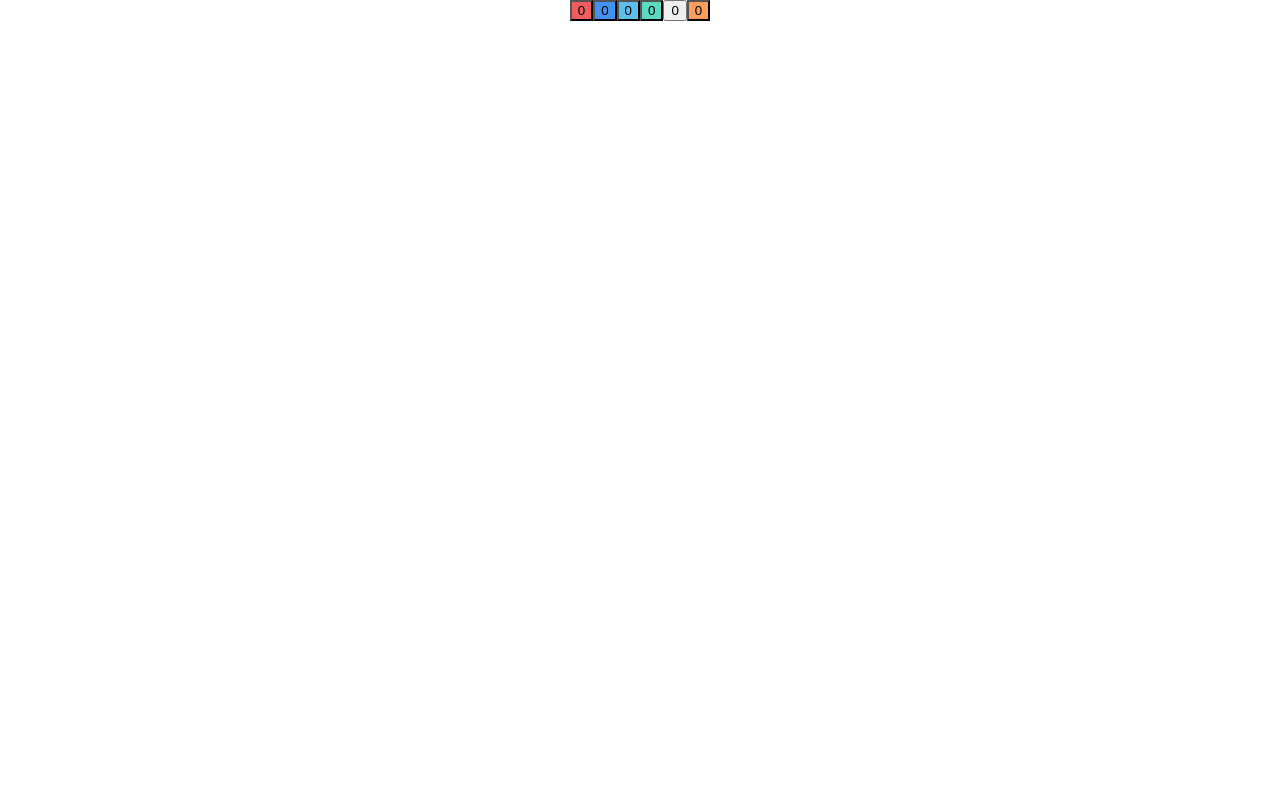
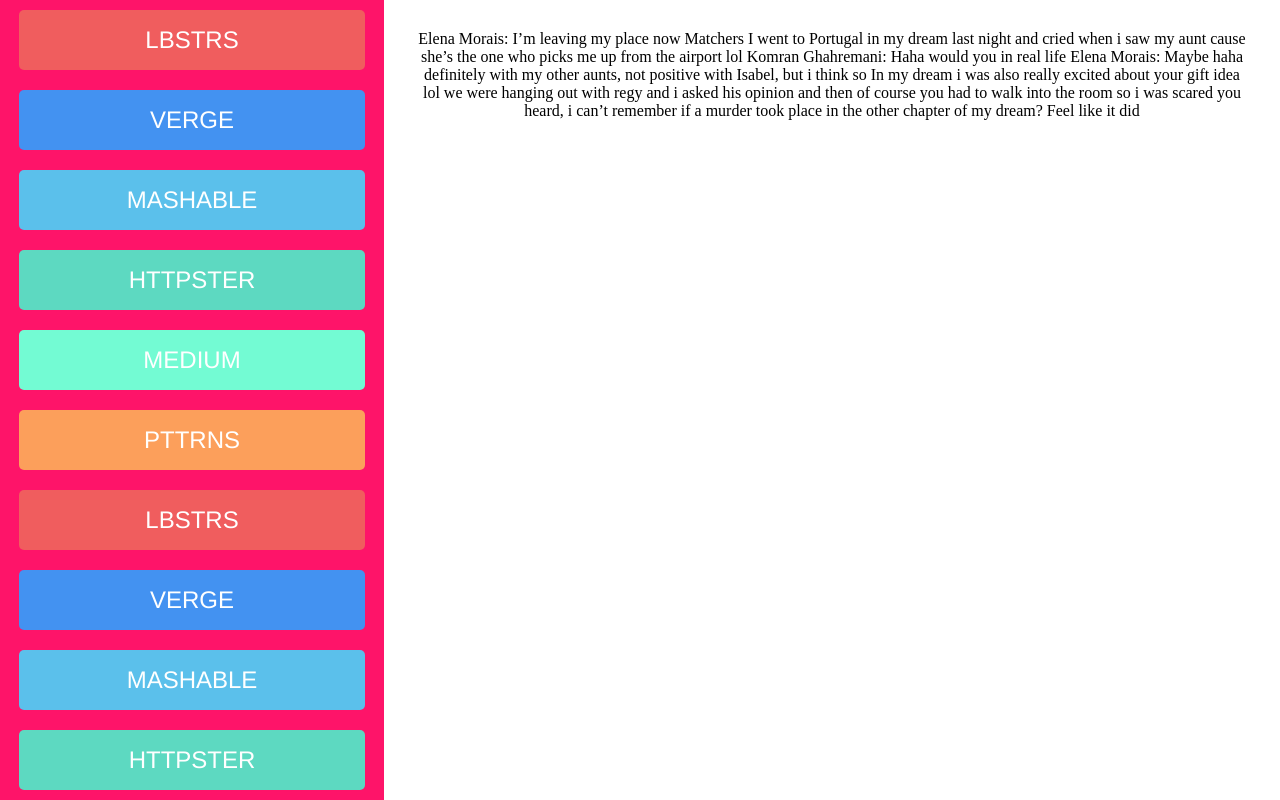
Before and after one commit to elenasm7/enve-rss, a React (Create React App) app in the folder aurora/: page / in a window 1280 px wide. Built offline with nearby package versions, Linux system fonts and the light colour scheme.

Commit message:
two sided screen

```diff
--- a/aurora/src/App.css
+++ b/aurora/src/App.css
@@ -2,26 +2,68 @@
   text-align: center;
 }
 
-.first {
+.source {
+	width: 90%;
+	height: 60px;
+	text-decoration: none;
+	border: none;
+	border-radius: 5px;
+	margin: 10px;
+	color: white;
+	font-family: Helvetica;
+	font-size: 18pt;
+}
+
+#first {
   background-color: #F05D5E;
 }
 
-.second {
+#second {
   background-color: #4392F1;
 }
 
-.third {
+#third {
   background-color: #5BC0EB;
 }
 
-.fourth {
+#fourth {
   background-color: #5DD9C1;
 }
 
-.fifth {
+#fifth {
   background-color: #73FBD3;
 }
 
-.six {
+#sixth {
   background-color: #FC9F5B;
 }
+
+.source-list {
+	position: fixed;
+	height: 100%;
+	width: 30%;
+	float: right;
+	background-color: #FE1469;
+	display: inline-block;
+	left: 0;
+	top: 0;
+}
+
+.reader {
+	position: fixed;
+	float: left;
+	top: 0;
+	right: 0;
+	height: 100%;
+	width: 70%;
+	background-color: #fff;
+	font-family: Avenir Next;
+}
+
+.break {
+	clear: both;
+}
+
+.article {
+	margin: 30px;
+}
--- a/aurora/src/App.js
+++ b/aurora/src/App.js
@@ -1,5 +1,4 @@
 import React, { Component } from 'react';
-import logo from './logo.svg';
 import './App.css';
 
 class App extends Component {
@@ -7,7 +6,8 @@
     super(props);
 
     this.state = {
-      "count": 0
+      "count": 0,
+      "readerText": "Elena Morais: I’m leaving my place now Matchers I went to Portugal in my dream last night and cried when i saw my aunt cause she’s the one who picks me up from the airport lol Komran Ghahremani: Haha would you in real life Elena Morais: Maybe haha definitely with my other aunts, not positive with Isabel, but i think so In my dream i was also really excited about your gift idea lol we were hanging out with regy and i asked his opinion and then of course you had to walk into the room so i was scared you heard, i can’t remember if a murder took place in the other chapter of my dream? Feel like it did"
     };
   }
 
@@ -18,12 +18,38 @@
   render() {
     return (
       <div className="App">
-        <button className="first" onClick={this.increment}>{this.state.count}</button>
-        <button className="second" onClick={this.increment}>{this.state.count}</button>
-        <button className="third" onClick={this.increment}>{this.state.count}</button>
-        <button className="fourth" onClick={this.increment}>{this.state.count}</button>
-        <button className="five" onClick={this.increment}>{this.state.count}</button>
-        <button className="six" onClick={this.increment}>{this.state.count}</button>
+        <div className="source-list">
+          <button className="source" id="first" onClick={this.increment}>LBSTRS</button>
+          <button className="source" id="second" onClick={this.increment}>VERGE</button>
+          <button className="source" id="third" onClick={this.increment}>MASHABLE</button>
+          <button className="source" id="fourth" onClick={this.increment}>HTTPSTER</button>
+          <button className="source" id="fifth" onClick={this.increment}>MEDIUM</button>
+          <button className="source" id="sixth" onClick={this.increment}>PTTRNS</button>
+          <button className="source" id="first" onClick={this.increment}>LBSTRS</button>
+          <button className="source" id="second" onClick={this.increment}>VERGE</button>
+          <button className="source" id="third" onClick={this.increment}>MASHABLE</button>
+          <button className="source" id="fourth" onClick={this.increment}>HTTPSTER</button>
+          <button className="source" id="fifth" onClick={this.increment}>MEDIUM</button>
+          <button className="source" id="sixth" onClick={this.increment}>PTTRNS</button>
+          <button className="source" id="first" onClick={this.increment}>LBSTRS</button>
+          <button className="source" id="second" onClick={this.increment}>VERGE</button>
+          <button className="source" id="third" onClick={this.increment}>MASHABLE</button>
+          <button className="source" id="fourth" onClick={this.increment}>HTTPSTER</button>
+          <button className="source" id="fifth" onClick={this.increment}>MEDIUM</button>
+          <button className="source" id="sixth" onClick={this.increment}>PTTRNS</button>
+          <button className="source" id="first" onClick={this.increment}>LBSTRS</button>
+          <button className="source" id="second" onClick={this.increment}>VERGE</button>
+          <button className="source" id="third" onClick={this.increment}>MASHABLE</button>
+          <button className="source" id="fourth" onClick={this.increment}>HTTPSTER</button>
+          <button className="source" id="fifth" onClick={this.increment}>MEDIUM</button>
+          <button className="source" id="sixth" onClick={this.increment}>PTTRNS</button>
+        </div>
+        <div className="break" />
+        <div className="reader">
+          <div className="article">
+            {this.state.readerText}
+          </div>
+        </div>
       </div>
     );
   }
--- /dev/null
+++ b/aurora/src/Source.css
@@ -0,0 +1,3 @@
+.source-container {
+
+}
```
Also changed, not shown: aurora/src/Source.jsx (added, +22 -0 lines).
